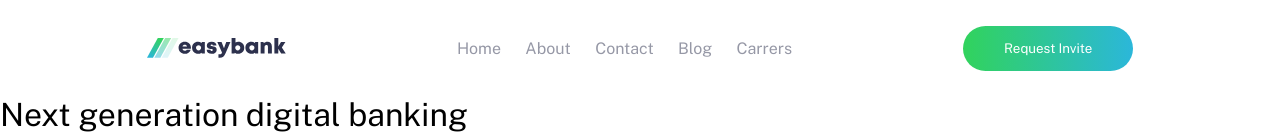
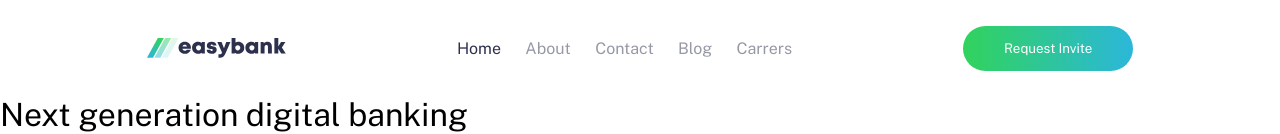
Before and after one commit to Tulioleal/--easybank, a React (Create React App) app in the folder propuesta/easy-bank/: page / in a window 1280 px wide. In both pictures the pointer is over the link "Home". Shown: the top 134 px of the page. Built offline with nearby package versions, Linux system fonts and the light colour scheme.

Commit message:
contruccion de estilos

```diff
--- a/propuesta/easy-bank/src/styles/App.css
+++ b/propuesta/easy-bank/src/styles/App.css
@@ -67,4 +67,8 @@ nav ul li a {
   color: #9698a6;
   text-decoration: none;
 }
+
+nav ul li a:hover {
+  color: #2d314d;
+}
 /*# sourceMappingURL=App.css.map */
--- a/propuesta/easy-bank/src/styles/stylesComponents/_nav.scss
+++ b/propuesta/easy-bank/src/styles/stylesComponents/_nav.scss
@@ -18,6 +18,10 @@ nav{
             a{
                 color: $azulG;
                 text-decoration: none;
+
+                &:hover{
+                    color: $azulO;
+                }
             }
         }
     }
```
Also changed, not shown: 1 other file (tests, documents, lock files or other folders).
